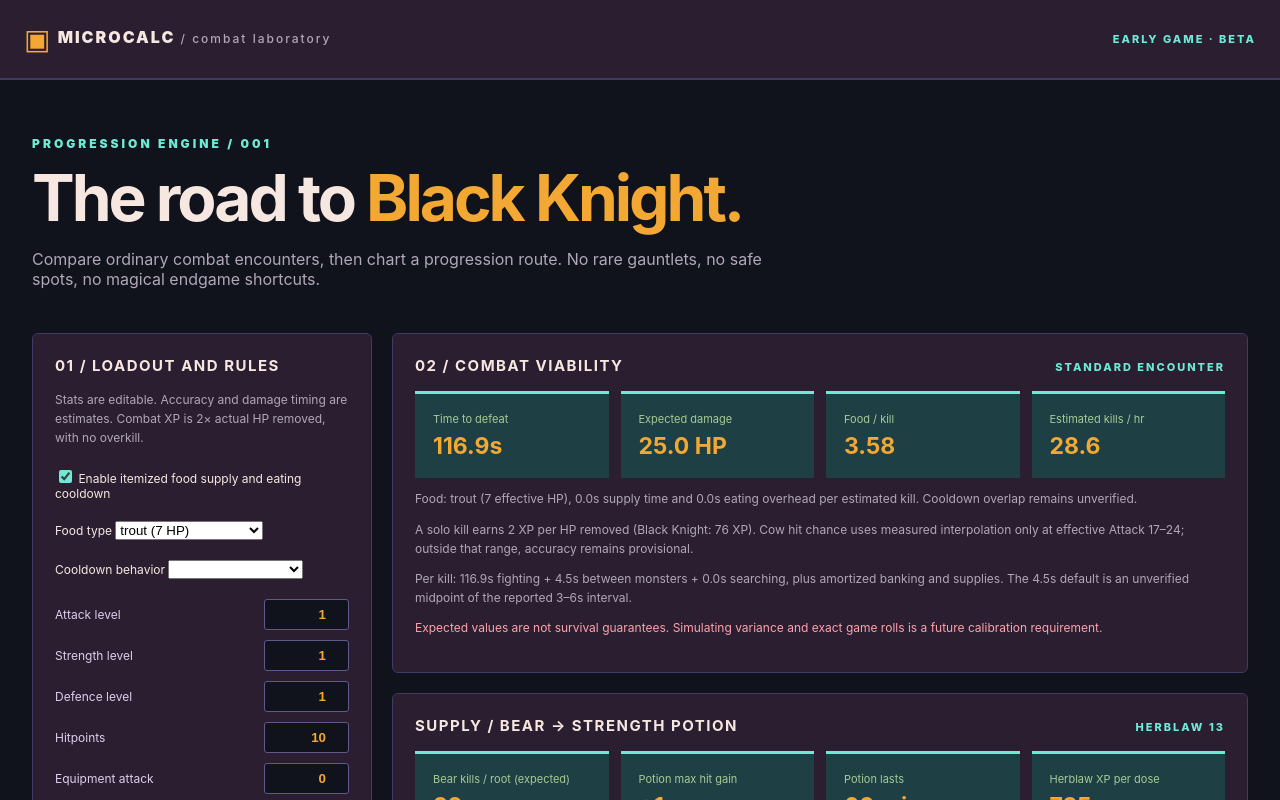
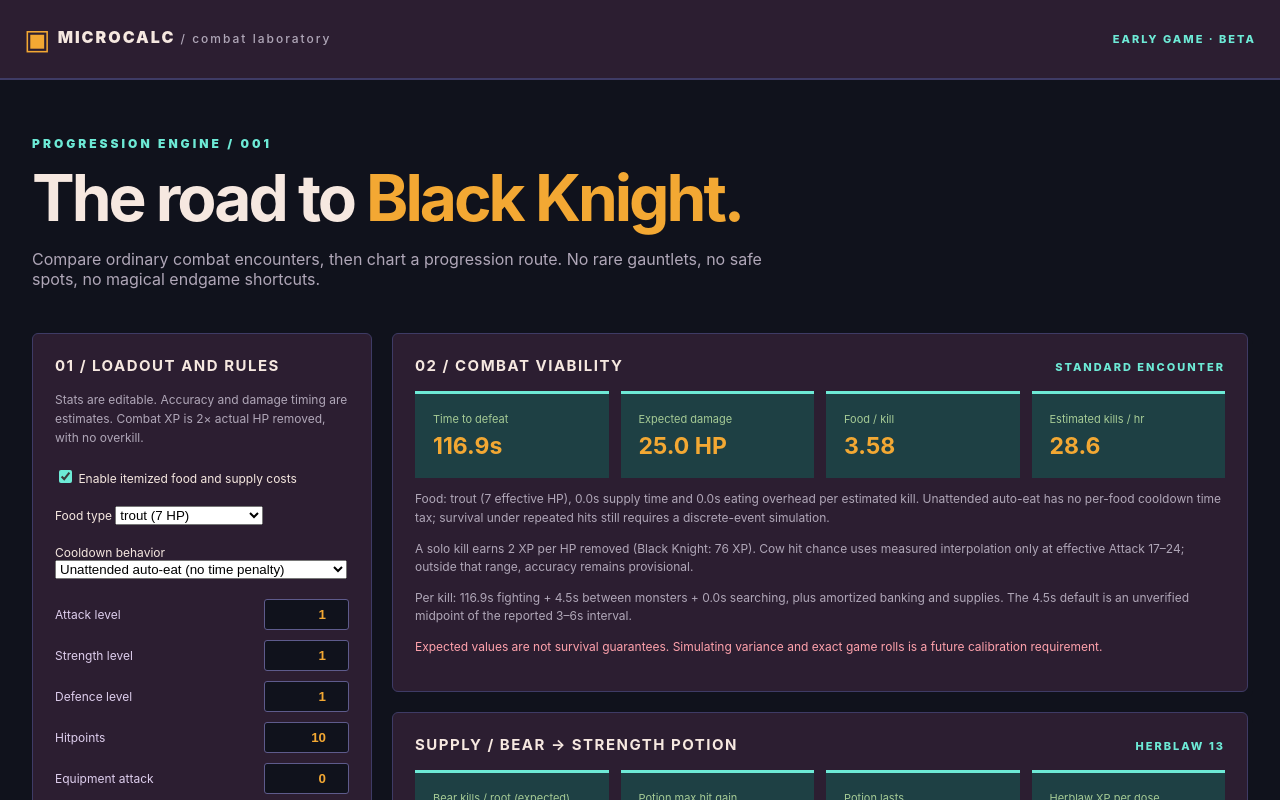
Before and after one commit to meleneth/microcalc, a Vue app: page / in a window 1280 px wide. Shown: the top 800 px of the page. Built offline with nearby package versions, Linux system fonts and the light colour scheme.

Commit message:
Correct unattended auto-eat model and select trout healing

```diff
--- a/src/App.vue
+++ b/src/App.vue
@@ -26,16 +26,16 @@ const inputs=[
   <section class="intro"><p class="eyebrow">PROGRESSION ENGINE / 001</p><h1>The road to <span>Black Knight.</span></h1><p>Compare ordinary combat encounters, then chart a progression route. No rare gauntlets, no safe spots, no magical endgame shortcuts.</p></section>
   <div class="layout">
    <aside class="panel"><h2>01 / Loadout and rules</h2><p class="note">Stats are editable. Accuracy and damage timing are estimates. Combat XP is 2× actual HP removed, with no overkill.</p>
-    <label class="toggle"><input type="checkbox" v-model="store.settings.useFoodEconomy"/> Enable itemized food supply and eating cooldown</label>
+    <label class="toggle"><input type="checkbox" v-model="store.settings.useFoodEconomy"/> Enable itemized food and supply costs</label>
     <label v-if="store.settings.useFoodEconomy" class="toggle">Food type <select v-model="store.settings.foodId"><option v-for="food in foods" :key="food.id" :value="food.id">{{food.id}} ({{food.heal}} HP)</option></select></label>
-    <label v-if="store.settings.useFoodEconomy" class="toggle">Cooldown behavior <select v-model="store.settings.foodCooldownMode"><option value="blocking">Blocks progression</option><option value="cooldown-overlap">Overlaps combat</option></select></label>
+    <label v-if="store.settings.useFoodEconomy" class="toggle">Cooldown behavior <select v-model="store.settings.foodCooldownMode"><option value="unattended">Unattended auto-eat (no time penalty)</option><option value="blocking">Cooldown blocks actions (manual scenario)</option><option value="cooldown-overlap">Cooldown overlaps attacks (manual scenario)</option></select></label>
     <div class="inputs"><label v-for="[key,label,min,max] in inputs" :key="key"><span>{{label}}</span><input type="number" :min="min" :max="max" :step="key==='cooldown'||key==='enemyCooldown'||key==='regenPerSecond'||key==='respawnDelaySeconds'||key==='foodCooldownSeconds'||key==='eatActionSeconds'?0.1:1" v-model.number="store.settings[key]" /></label></div>
     <label class="toggle"><input type="checkbox" v-model="store.settings.allowBlackKnight"/> Include Black Knight in training choices</label>
    </aside>
    <main class="results">
     <section class="panel"><div class="section-head"><h2>02 / Combat viability</h2><span class="tag">STANDARD ENCOUNTER</span></div>
       <div class="metrics"><div><small>Time to defeat</small><strong>{{knight.ttk.toFixed(1)}}s</strong></div><div><small>Expected damage</small><strong>{{knight.expectedDamage.toFixed(1)}} HP</strong></div><div><small>Food / kill</small><strong>{{knight.foodNeeded.toFixed(2)}}</strong></div><div><small>Estimated kills / hr</small><strong>{{knight.killsPerHour.toFixed(1)}}</strong></div></div>
-      <p v-if="knight.foodEconomy" class="note">Food: {{knight.foodEconomy.foodId}} ({{knight.foodEconomy.heal}} effective HP), {{knight.foodEconomy.foodSecondsPerKill.toFixed(1)}}s supply time and {{knight.foodEconomy.eatSecondsPerKill.toFixed(1)}}s eating overhead per estimated kill. Cooldown overlap remains unverified.</p>
+      <p v-if="knight.foodEconomy" class="note">Food: {{knight.foodEconomy.foodId}} ({{knight.foodEconomy.heal}} effective HP), {{knight.foodEconomy.foodSecondsPerKill.toFixed(1)}}s supply time and {{knight.foodEconomy.eatSecondsPerKill.toFixed(1)}}s eating overhead per estimated kill. Unattended auto-eat has no per-food cooldown time tax; survival under repeated hits still requires a discrete-event simulation.</p>
       <p class="note">A solo kill earns 2 XP per HP removed (Black Knight: 76 XP). Cow hit chance uses measured interpolation only at effective Attack 17–24; outside that range, accuracy remains provisional.</p>
       <p class="note">Per kill: {{knight.ttk.toFixed(1)}}s fighting + {{knight.respawnDelay.toFixed(1)}}s between monsters + {{knight.searchDelay.toFixed(1)}}s searching, plus amortized banking and supplies. The 4.5s default is an unverified midpoint of the reported 3–6s interval.</p>
       <p class="warning">Expected values are not survival guarantees. Simulating variance and exact game rolls is a future calibration requirement.</p>
```
